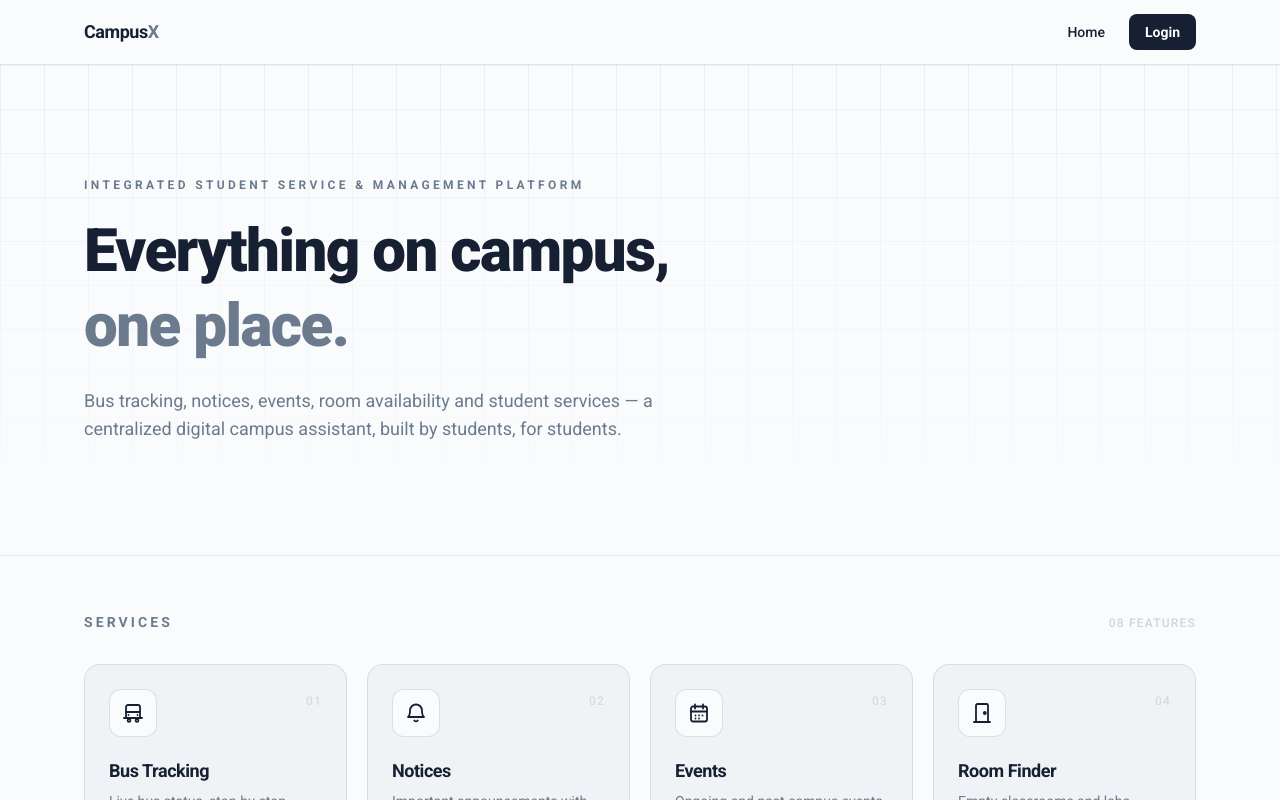
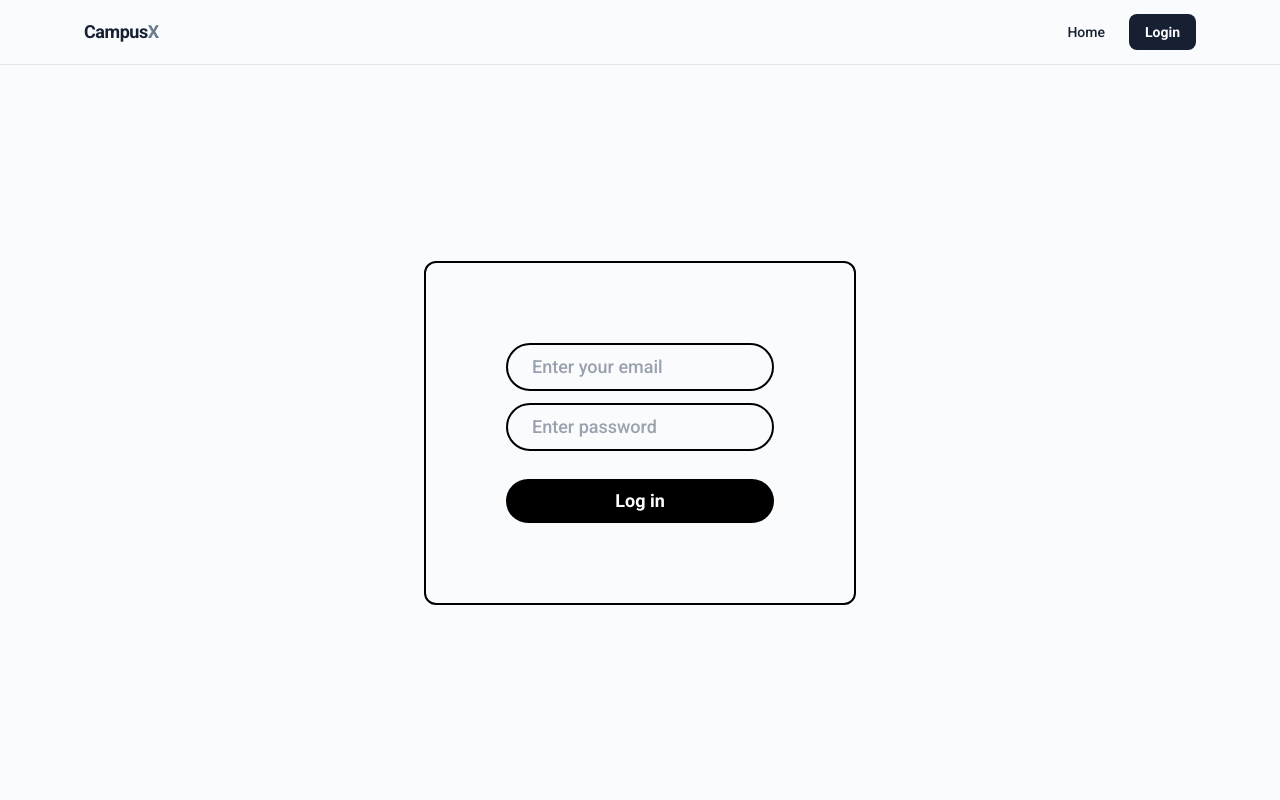
Before and after one commit to Ahnaf181419/CampusX-Web, a React (Vite) app in the folder client/: page /login in a window 1280 px wide. Before the commit this address led to /. Shown: the top 800 px of the page. Built offline with nearby package versions, Linux system fonts and the light colour scheme.

Commit message:
Adding Login UI and connecting with App

```diff
--- a/client/src/App.jsx
+++ b/client/src/App.jsx
@@ -2,6 +2,7 @@ import { Routes, Route, Navigate } from "react-router-dom"
 import Navbar from "./components/Navbar"
 import Placeholder from "./components/Placeholder"
 import Home from "./pages/Home"
+import Login from "./pages/Login"
 
 export default function App() {
   return (
@@ -10,6 +11,8 @@ export default function App() {
 
       <Routes>
         <Route path="/" element={<Home />} />
+
+        <Route path="/login" element={<Login />} />
 
         <Route path="/bus" element={<Placeholder icon="bus" name="Bus Tracking" />} />
         <Route path="/notices" element={<Placeholder icon="bell" name="Notices" />} />
--- /dev/null
+++ b/client/src/pages/Login.jsx
@@ -0,0 +1,29 @@
+import React from "react";
+
+const Login = () => {
+  return (
+    <div className="flex min-h-[calc(100vh-4rem)] w-screen items-center justify-center">
+      <div className="lg:border-2 lg:rounded-xl lg:border-black lg:p-20">
+        <form className="flex flex-col items-center justify-center">
+          <input
+            required
+            className="outline-none bg-transparent border-2 border-black font-medium text-lg py-2 px-6 rounded-full placeholder:text-gray-400"
+            type="email"
+            placeholder="Enter your email"
+          />
+          <input
+            required
+            className="outline-none bg-transparent border-2 border-black font-medium text-lg py-2 px-6 rounded-full mt-3 placeholder:text-gray-400"
+            type="password"
+            placeholder="Enter password"
+          />
+          <button className="mt-7 text-white border-none outline-none bg-black hover:bg-black font-semibold text-lg py-2 px-8 w-full rounded-full transition-all">
+            Log in
+          </button>
+        </form>
+      </div>
+    </div>
+  );
+};
+
+export default Login;
```
